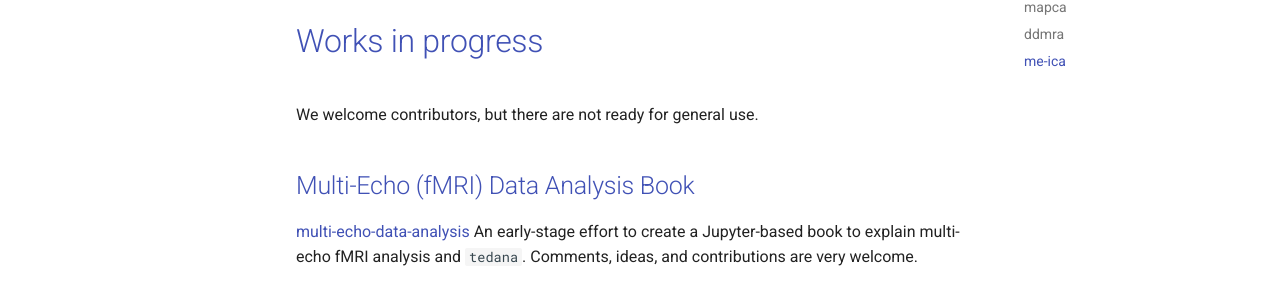
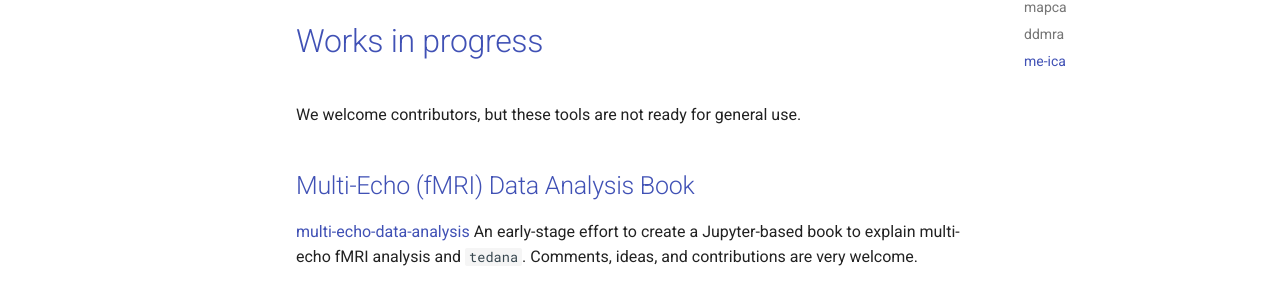
Before and after one commit to ME-ICA/me-ica.github.io, an MkDocs documentation site: the page built from docs/index.md, in a window 1280 px wide and 900 px high, scrolled down 1024 px. Shown: the part 155-452 px from the top of the window. Built offline with MkDocs 1.6.1 and Material for MkDocs 9.7.7, drawn with Linux system fonts in a browser that asks for light colours.

Commit message:
Update docs/index.md
Co-authored-by: Taylor Salo <tsalo006@fiu.edu>

```diff
--- a/docs/index.md
+++ b/docs/index.md
@@ -41,7 +41,7 @@
 
 # Works in progress
 
-We welcome contributors, but there are not ready for general use.
+We welcome contributors, but these tools are not ready for general use.
 
 ## Multi-Echo (fMRI) Data Analysis Book
 
```
